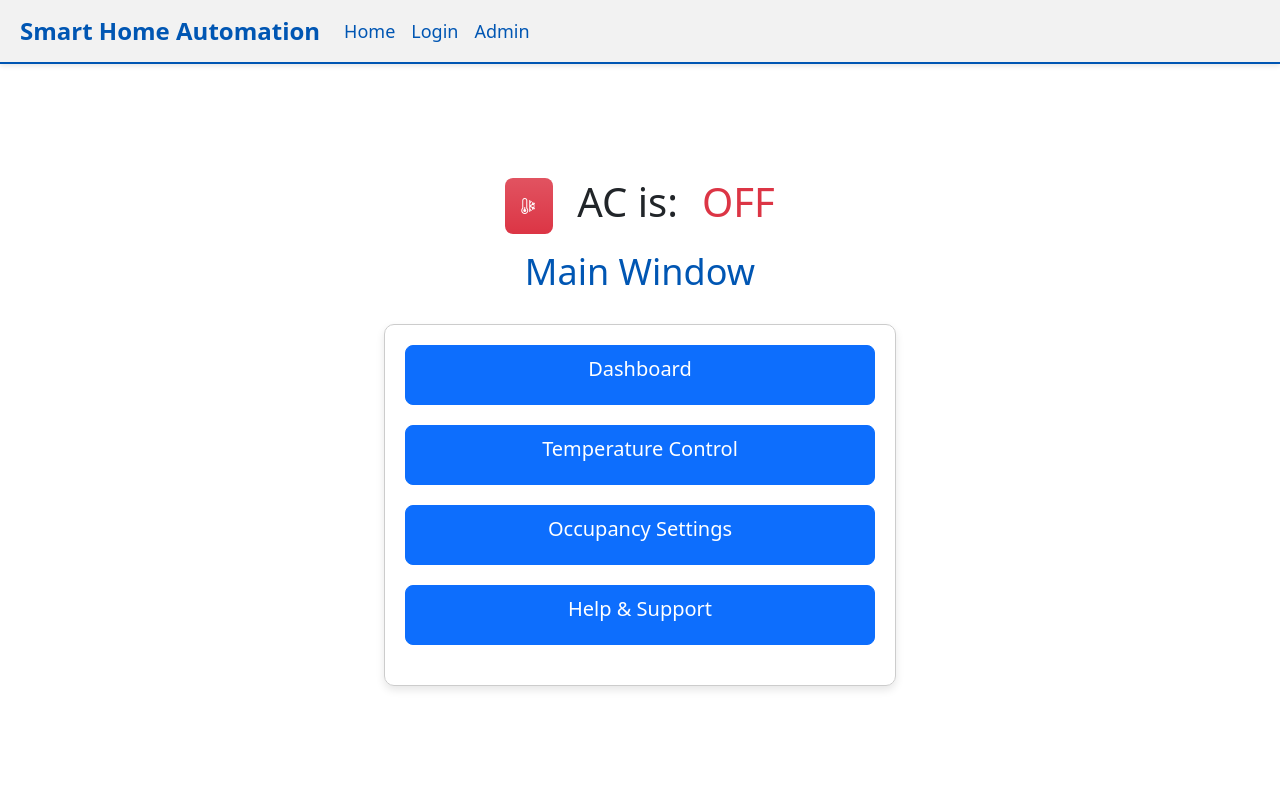
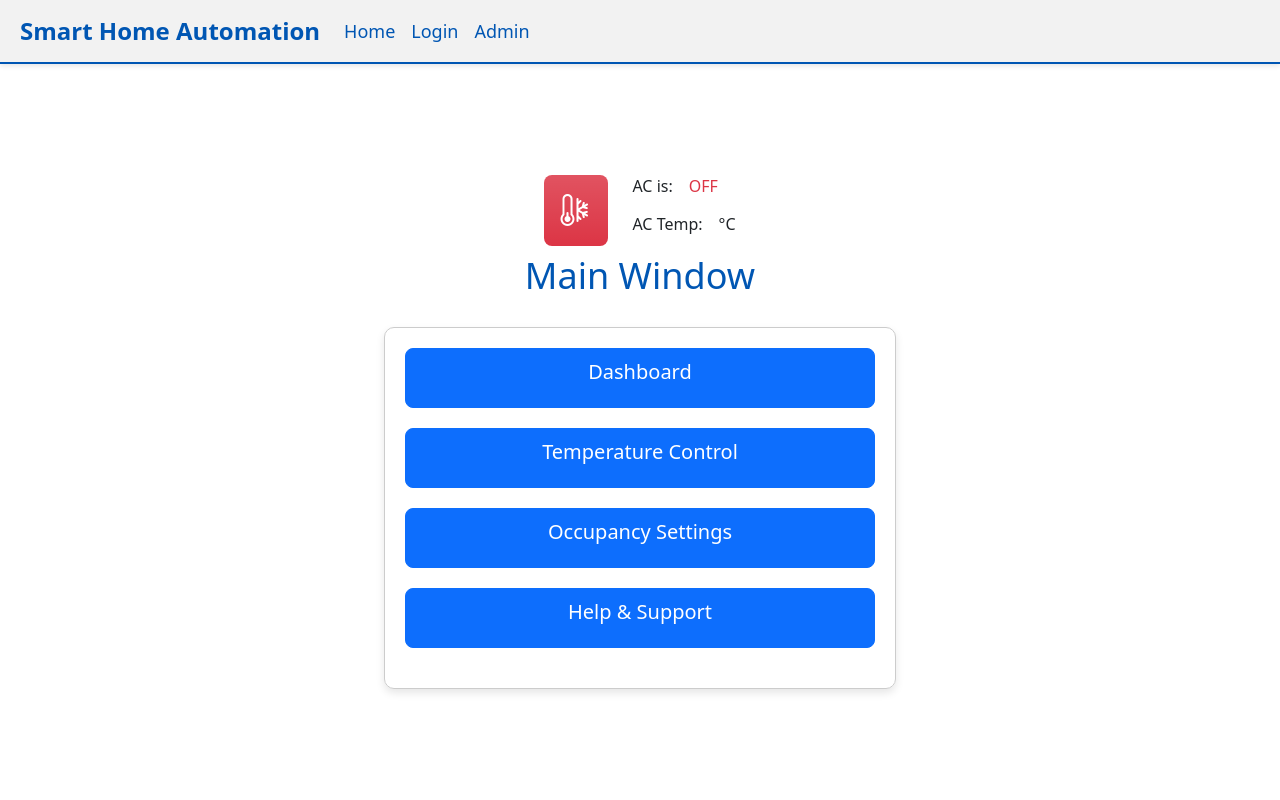
Before and after one commit to KevMP/smart-home-automation, a React (Create React App) app in the folder front-end/: page / in a window 1280 px wide. Shown: the top 800 px of the page. Built offline with nearby package versions, Linux system fonts and the light colour scheme; no server answers.

Commit message:
updating

```diff
--- a/front-end/src/pages/MainWindow.js
+++ b/front-end/src/pages/MainWindow.js
@@ -5,12 +5,12 @@ import Footer from '../components/footer';
 import axios from 'axios';
 
 const MainWindow = () => {
-  const [data, setData] = useState(null);
+  const [data, setData] = useState({ ac_status: false, temp: ''});
 
   useEffect(() => {
     axios.get('/api/v1/')
       .then(response => {
-        console.log(response.data);
+        console.log(response.data.temp);
         setData(response.data);
       })
       .catch(error => {
@@ -35,11 +35,22 @@ const MainWindow = () => {
             justifyContent: 'center',
             alignItems: 'center'
         }}>
-        <div className='d-flex mb-3'>
-          <div className={`feature bg-${data ? 'success' : 'danger'} bg-gradient text-white rounded-3 p-3`}><i className="bi bi-thermometer-snow"></i></div>
-          <h1 className='ms-4'> AC is: </h1>
-          <h1 className={`ms-4 ${data ? 'text-success' : 'text-danger'}`}> {data ? 'ON' : 'OFF'} </h1>
-        </div>
+          <div className='d-flex align-items-center'>
+              <div className={`text-center bg-${data.ac_status ? 'success' : 'danger'} bg-gradient text-white rounded-3 p-3 h2`}>
+                  <i className="bi bi-thermometer-snow"></i>
+              </div>
+
+              <div className='d-flex flex-column align-items-start ms-4'>
+                  <div className="d-flex align-items-center">
+                      <p className='lh-sm text-center'>AC is:</p>
+                      <p className={`lh-sm ${data.ac_status ? 'text-success' : 'text-danger'} ms-3`}>{data.ac_status ? 'ON' : 'OFF'}</p>
+                  </div>
+                  <div className="d-flex align-items-center">
+                      <p className='lh-sm text-center'>AC Temp:</p>
+                      <p className=' ms-3'>{data.temp}°C</p>
+                  </div>
+              </div>
+          </div>
           <h2 style={{ color: '#0056b3', fontSize: '36px', marginBottom: '30px' }}>Main Window</h2>
           <div style={{
             width: '40%',
```
Also changed, not shown: 2 other files (tests, documents, lock files or other folders).
